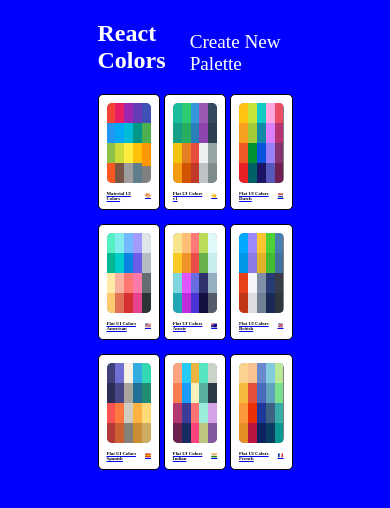
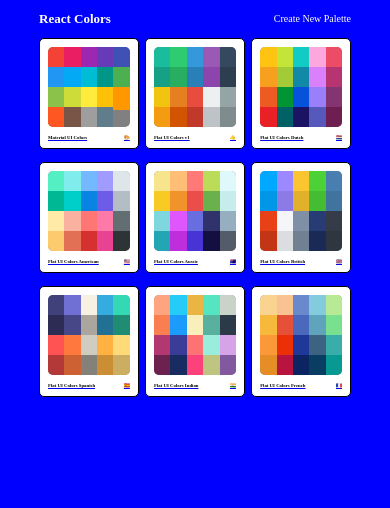
Before and after one commit to YeonghunKO/color-palatte-project, a React (Create React App) app: page / in a window 390 px wide. Shown: the top 508 px of the page. Built offline with nearby package versions, Linux system fonts and the light colour scheme; a web font is replaced by a local one.

Commit message:
:lipstick::STYLE: Make ColorBox overlay and miniPalette responsive

```diff
--- a/src/assets/css/ColorBox.css
+++ b/src/assets/css/ColorBox.css
@@ -112,3 +112,37 @@
   font-size: 2rem;
   font-weight: 100;
 }
+/*
+@media (max-width: 1199.98px) {
+} */
+
+@media (max-width: 991.98px) {
+  .copy-msg.show h1 {
+    font-size: 4rem;
+  }
+  .copy-msg.show p {
+    font-size: 1.6rem;
+  }
+}
+/*
+@media (max-width: 767.98px) {
+} */
+
+@media (max-width: 575.98px) {
+  .copy-button {
+    top: 20%;
+    font-size: 15px;
+  }
+
+  .see-more {
+    font-size: 14px;
+  }
+
+  .copy-msg.show h1 {
+    font-size: 2.5rem;
+  }
+
+  .copy-msg.show p {
+    font-size: 1.3rem;
+  }
+}
--- a/src/assets/css/Palette.css
+++ b/src/assets/css/Palette.css
@@ -3,6 +3,7 @@
 .Palette {
   height: 100vh;
   overflow-y: scroll;
+  overflow-x: hidden;
 }
 
 .Palette-colors {
@@ -24,3 +25,25 @@
   /* .Palette-footer {
   } */
 }
+
+.Palette::-webkit-scrollbar {
+  background-color: #fff;
+  width: 12px;
+}
+
+/* background of the scrollbar except button or resizer */
+.Palette::-webkit-scrollbar-track {
+  background-color: #fff;
+}
+
+/* scrollbar itself */
+.Palette::-webkit-scrollbar-thumb {
+  background-color: #babac0;
+  border-radius: 16px;
+  border: 4px solid #fff;
+}
+
+/* set button(top and bottom of the scrollbar) */
+.Palette::-webkit-scrollbar-button {
+  display: none;
+}
--- a/src/assets/css/index.css
+++ b/src/assets/css/index.css
@@ -14,7 +14,3 @@ code {
   font-family: source-code-pro, Menlo, Monaco, Consolas, 'Courier New',
     monospace;
 }
-
-#root {
-  height: 100vh;
-}
--- a/src/assets/styles/MiniPlatteStyles.js
+++ b/src/assets/styles/MiniPlatteStyles.js
@@ -1,3 +1,5 @@
+import sizes from './sizes.style';
+
 export default {
   root: {
     backgroundColor: 'white',
@@ -29,11 +31,14 @@ export default {
     flexWrap: 'wrap',
     overflow: 'hidden',
     borderRadius: '5px',
-    '@media (min-width: 1300px)': {
-      height: '10rem',
+    [sizes.down('lg')]: {
+      height: '8rem',
     },
-    '@media (max-width: 600px)': {
+    [sizes.down('sm')]: {
       height: '5rem',
+    },
+    [sizes.up('lg')]: {
+      height: '9rem',
     },
   },
   title: {
@@ -45,7 +50,7 @@ export default {
     paddingTop: '0.5rem',
     fontSize: '.8rem',
     position: 'relative',
-    '@media (max-width: 600px)': {
+    [sizes.down('sm')]: {
       fontSize: '.3rem',
     },
   },
--- a/src/assets/styles/PaletteListStyles.js
+++ b/src/assets/styles/PaletteListStyles.js
@@ -1,3 +1,5 @@
+import sizes from './sizes.style';
+
 const rootStyle = color => ({
   backgroundColor: color,
   height: '100vh',
@@ -5,6 +7,18 @@ const rootStyle = color => ({
   alignItems: 'flex-start',
   justifyContent: 'center',
   overflowY: 'scroll',
+  '&::-webkit-scrollbar-track': {
+    backgroundColor: '#fff',
+    width: '12px',
+  },
+  '&::-webkit-scrollbar-thumb': {
+    backgroundColor: ' #babac0',
+    borderRadius: '16px',
+    border: '4px solid #fff',
+  },
+  '&::-webkit-scrollbar-button': {
+    display: 'none',
+  },
 });
 
 export default {
@@ -16,6 +30,9 @@ export default {
     '& a': {
       height: '120%',
     },
+    [sizes.down('xs')]: {
+      width: '80%',
+    },
   },
   nav: {
     display: 'flex',
@@ -23,13 +40,20 @@ export default {
     justifyContent: 'space-between',
     alignItems: 'center',
     color: 'white',
+    '& h1': {
+      [sizes.down('xs')]: {
+        fontSize: '13px',
+      },
+    },
     '& a': {
       color: 'white',
       display: 'flex',
       alignItems: 'center',
       textDecoration: 'none',
-      fontSize: '1.2rem',
-      marginTop: '12px',
+      fontSize: '1.1rem',
+      [sizes.down('xs')]: {
+        fontSize: '10px',
+      },
     },
     '& a:hover': {
       opacity: '0.8',
--- a/src/assets/styles/sizes.style.js
+++ b/src/assets/styles/sizes.style.js
@@ -1,5 +1,13 @@
 export default {
-  up() {},
+  up(size) {
+    const sizes = {
+      xs: '575.98px',
+      sm: '767.98px',
+      md: '991.98px',
+      lg: '1199.98px',
+    };
+    return `@media (min-width: ${sizes[size]})`;
+  },
   down(size) {
     const sizes = {
       xs: '575.98px',
```
